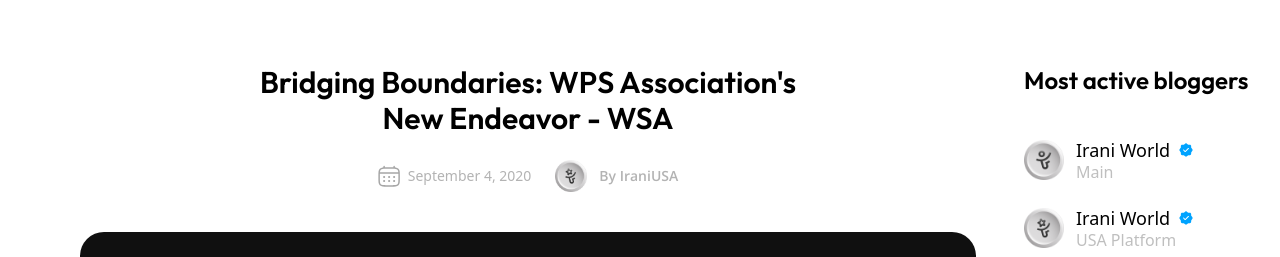
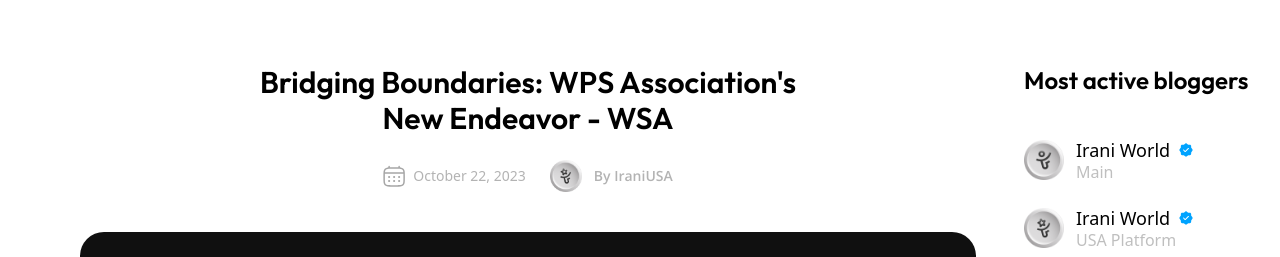
Before and after one commit to MiladDevarts/irani-world, a Next.js app: page /blog/wps-associations-new-endeavor in a window 1280 px wide. Shown: the top 257 px of the page. Built offline with nearby package versions, Linux system fonts and the light colour scheme.

Commit message:
fix: edit blog publish date

```diff
--- a/app/blog/vision-of-irani-usa/page.tsx
+++ b/app/blog/vision-of-irani-usa/page.tsx
@@ -64,7 +64,7 @@
                     fill="#A6A6A6"
                   />
                 </svg>
-                October 15, 2020
+                October 15, 2023
               </div>
               <div className="flex items-center gap-x-3">
                 <img className="w-8" src="/images/bloggers/riv.png" alt="" />
--- a/app/blog/wps-associations-new-endeavor/page.tsx
+++ b/app/blog/wps-associations-new-endeavor/page.tsx
@@ -62,7 +62,7 @@
                     fill="#A6A6A6"
                   />
                 </svg>
-                September 4, 2020
+                October 22, 2023
               </div>
               <div className="flex items-center gap-x-3">
                 <img
--- a/app/blog/wsa-riv-wps-partnership-innovative-ad-platform/page.tsx
+++ b/app/blog/wsa-riv-wps-partnership-innovative-ad-platform/page.tsx
@@ -64,7 +64,7 @@
                     fill="#A6A6A6"
                   />
                 </svg>
-                October 18, 2020
+                October 18, 2023
               </div>
               <div className="flex items-center gap-x-3">
                 <img className="w-8" src="/images/bloggers/wsa.png" alt="" />
```
